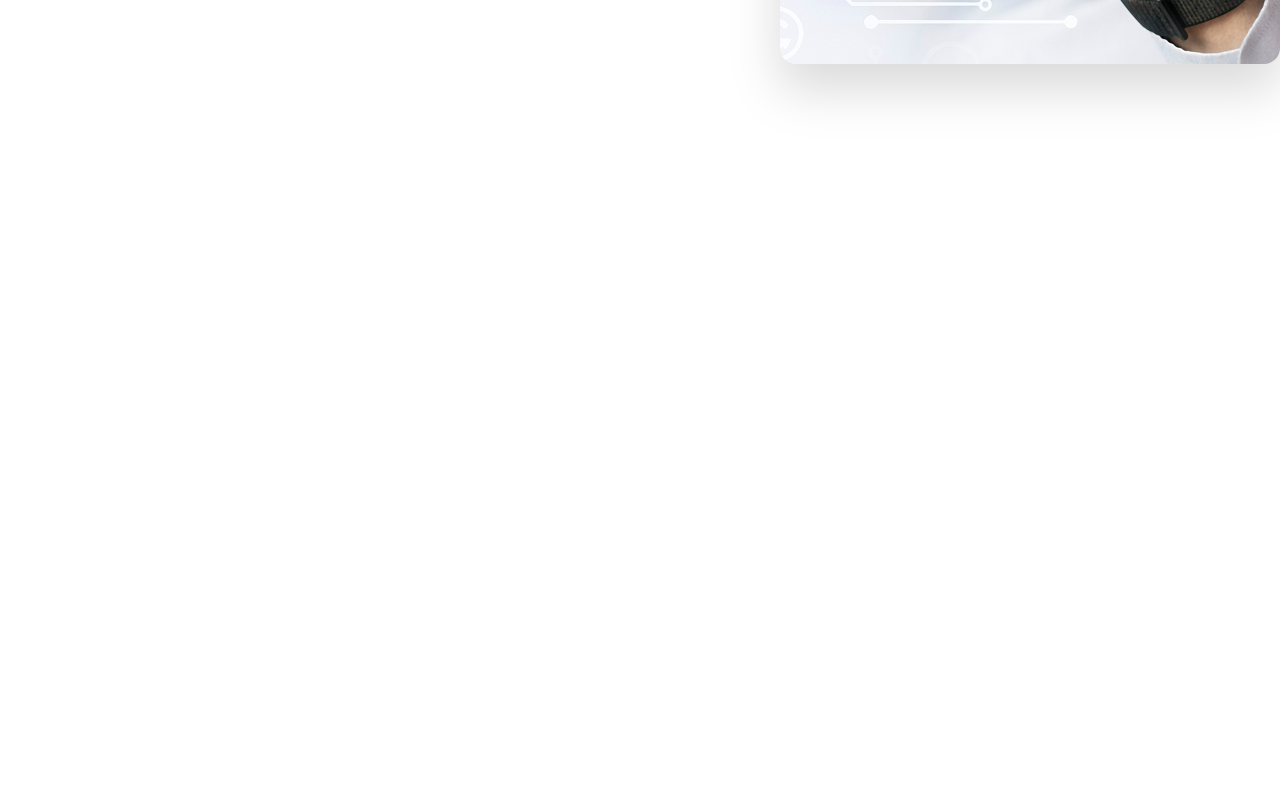
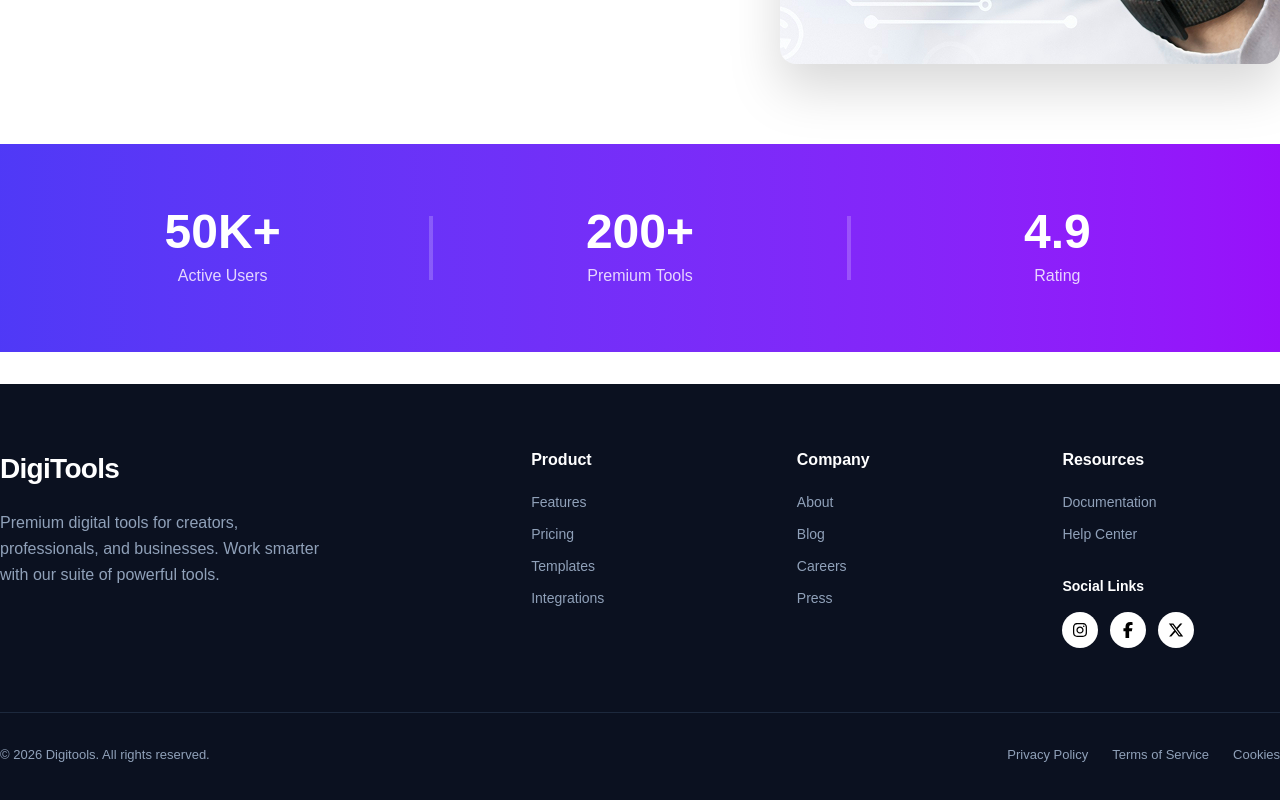
Before and after one commit to mosharof-dev/digitools-marketplace, a React (Vite) app: page / in a window 1280 px wide. Shown: the part 672-1472 px from the top of the page. Before the commit the page ends 816 px from the top, so only its background shows below. Built offline with nearby package versions, Linux system fonts and the light colour scheme.

Commit message:
Stats Section And Foote Section Complete

```diff
--- a/src/App.jsx
+++ b/src/App.jsx
@@ -3,6 +3,8 @@ import { AiFillAndroid } from 'react-icons/ai'
 import './App.css'
 import NavBar from './Components/NavBar/NavBar'
 import Banner from './Components/Banner/Banner'
+import Stats from './Components/Banner/Stats'
+import Footer from './Components/Footer/Footer'
 
 function App() {
 
@@ -14,10 +16,12 @@ function App() {
 
      {/* Banner Section */}
      <Banner></Banner>
+     <Stats></Stats>
 
 
 
-
+    {/* Footer Section */}
+    <Footer></Footer>
 
 
     </>
--- /dev/null
+++ b/src/Components/Banner/Stats.jsx
@@ -0,0 +1,41 @@
+import React from 'react';
+
+const Stats = () => {
+  const statData = [
+    { label: 'Active Users', value: '50K+' },
+    { label: 'Premium Tools', value: '200+' },
+    { label: 'Rating', value: '4.9' },
+  ];
+
+  return (
+    <section className="bg-linear-to-r mb-8 from-indigo-600 to-purple-600 py-10 lg:py-16">
+      <div className="container mx-auto px-4">
+        {/* Grid layout for responsiveness */}
+        <div className="flex flex-col md:flex-row items-center justify-center gap-10 md:gap-0">
+
+          {statData.map((item, index) => (
+            <React.Fragment key={index}>
+              {/* Stat Item */}
+              <div className="text-center flex-1">
+                <h2 className="text-4xl lg:text-5xl font-bold text-white mb-2">
+                  {item.value}
+                </h2>
+                <p className="text-purple-100 text-sm lg:text-base font-medium opacity-90">
+                  {item.label}
+                </p>
+              </div>
+
+              {/* Vertical Divider (Only visible on Desktop/Tablet) */}
+              {index !== statData.length - 1 && (
+                <div className="hidden md:block h-16 w-1 bg-white/20"></div>
+              )}
+            </React.Fragment>
+          ))}
+
+        </div>
+      </div>
+    </section>
+  );
+};
+
+export default Stats;
--- /dev/null
+++ b/src/Components/Footer/Footer.jsx
@@ -0,0 +1,90 @@
+import React from 'react';
+import { FaInstagram, FaFacebookF, FaXTwitter } from "react-icons/fa6";
+
+const Footer = () => {
+  return (
+    <footer className="bg-[#0B1120] text-slate-400 py-12 lg:py-16">
+
+
+      <div className="container mx-auto px-6 lg:px-0">
+
+        {/* Top Part: Footer Columns */}
+        <div className="grid grid-cols-1 md:grid-cols-2 lg:grid-cols-5 gap-12 mb-16">
+
+          {/* Brand Info  */}
+          <div className="lg:col-span-2 space-y-5">
+            <h2 className="text-[28px] font-bold text-white tracking-tight">DigiTools</h2>
+            <p className="max-w-xs leading-relaxed text-slate-400 text-sm lg:text-base">
+              Premium digital tools for creators, professionals, and businesses.
+              Work smarter with our suite of powerful tools.
+            </p>
+          </div>
+
+          {/* Column 1: Product */}
+          <div>
+            <h4 className="text-white font-semibold mb-5">Product</h4>
+            <ul className="space-y-3 text-sm">
+              <li className="hover:text-purple-400 cursor-pointer transition">Features</li>
+              <li className="hover:text-purple-400 cursor-pointer transition">Pricing</li>
+              <li className="hover:text-purple-400 cursor-pointer transition">Templates</li>
+              <li className="hover:text-purple-400 cursor-pointer transition">Integrations</li>
+            </ul>
+          </div>
+
+          {/* Column 2: Company */}
+          <div>
+            <h4 className="text-white font-semibold mb-5">Company</h4>
+            <ul className="space-y-3 text-sm">
+              <li className="hover:text-purple-400 cursor-pointer transition">About</li>
+              <li className="hover:text-purple-400 cursor-pointer transition">Blog</li>
+              <li className="hover:text-purple-400 cursor-pointer transition">Careers</li>
+              <li className="hover:text-purple-400 cursor-pointer transition">Press</li>
+            </ul>
+          </div>
+
+          {/* Column 3: Resources & Socials */}
+          <div className="space-y-8 flex flex-col items-start">
+            <div>
+              <h4 className="text-white font-semibold mb-5">Resources</h4>
+              <ul className="space-y-3 text-sm">
+                <li className="hover:text-purple-400 cursor-pointer transition">Documentation</li>
+                <li className="hover:text-purple-400 cursor-pointer transition">Help Center</li>
+              </ul>
+            </div>
+
+            {/* Social Links - */}
+            <div>
+              <h4 className="text-white font-semibold mb-4 text-sm">Social Links</h4>
+              <div className="flex items-center gap-3">
+                <a href="#" className="w-9 h-9 rounded-full bg-white flex items-center justify-center text-black hover:bg-purple-500 hover:text-white transition">
+                  <FaInstagram size={16} />
+                </a>
+                <a href="#" className="w-9 h-9 rounded-full bg-white flex items-center justify-center text-black hover:bg-purple-500 hover:text-white transition">
+                  <FaFacebookF size={16} />
+                </a>
+                <a href="#" className="w-9 h-9 rounded-full bg-white flex items-center justify-center text-black hover:bg-purple-500 hover:text-white transition">
+                  <FaXTwitter size={16} />
+                </a>
+              </div>
+            </div>
+          </div>
+        </div>
+
+        {/* Bottom Part:  */}
+        <div className="pt-8 border-t border-slate-800 flex flex-col md:flex-row justify-between items-center gap-6 text-[13px]">
+          <p>© 2026 Digitools. All rights reserved.</p>
+
+          {/* Privacy/Terms pushed to the far right */}
+          <div className="flex items-center gap-6 font-medium">
+            <a href="#" className="hover:text-white transition">Privacy Policy</a>
+            <a href="#" className="hover:text-white transition">Terms of Service</a>
+            <a href="#" className="hover:text-white transition">Cookies</a>
+          </div>
+        </div>
+
+      </div>
+    </footer>
+  );
+};
+
+export default Footer;
```
